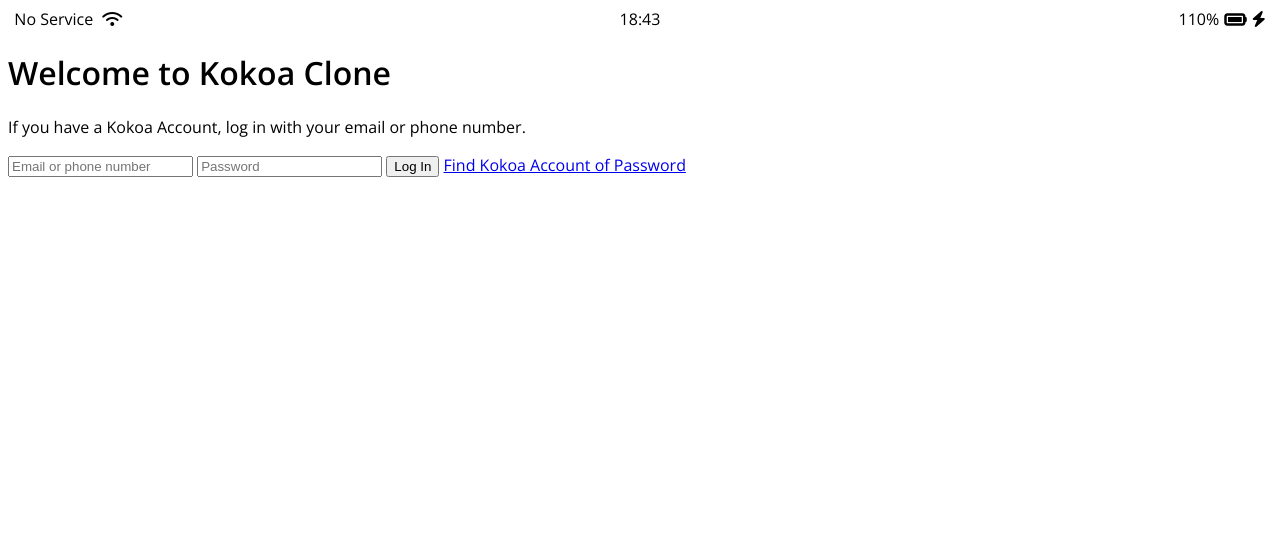
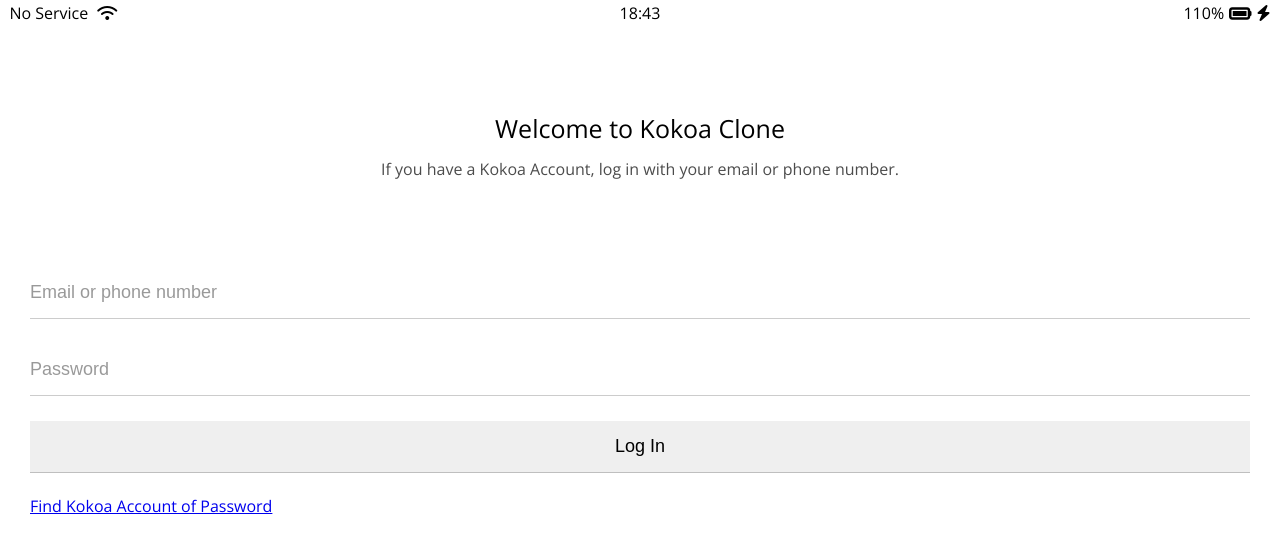
Before and after one commit to kim130727/kokoa-clone-2021, a plain HTML site: page index.html in a window 1280 px wide. Drawn offline with nearby package versions, Linux system fonts and the light colour scheme.

Commit message:
Nomad coder 6.7

```diff
--- /dev/null
+++ b/css/reset.css
@@ -0,0 +1,128 @@
+html,
+body,
+div,
+span,
+applet,
+object,
+iframe,
+h1,
+h2,
+h3,
+h4,
+h5,
+h6,
+p,
+blockquote,
+pre,
+a,
+abbr,
+acronym,
+address,
+big,
+cite,
+code,
+del,
+dfn,
+em,
+img,
+ins,
+kbd,
+q,
+s,
+samp,
+small,
+strike,
+strong,
+sub,
+sup,
+tt,
+var,
+b,
+u,
+i,
+center,
+dl,
+dt,
+dd,
+ol,
+ul,
+li,
+fieldset,
+form,
+label,
+legend,
+table,
+caption,
+tbody,
+tfoot,
+thead,
+tr,
+th,
+td,
+article,
+aside,
+canvas,
+details,
+embed,
+figure,
+figcaption,
+footer,
+header,
+hgroup,
+menu,
+nav,
+output,
+ruby,
+section,
+summary,
+time,
+mark,
+audio,
+video {
+  margin: 0;
+  padding: 0;
+  border: 0;
+  font-size: 100%;
+  font: inherit;
+  vertical-align: baseline;
+}
+/* HTML5 display-role reset for older browsers */
+article,
+aside,
+details,
+figcaption,
+figure,
+footer,
+header,
+hgroup,
+menu,
+nav,
+section {
+  display: block;
+}
+body {
+  line-height: 1;
+}
+ol,
+ul {
+  list-style: none;
+}
+blockquote,
+q {
+  quotes: none;
+}
+blockquote:before,
+blockquote:after,
+q:before,
+q:after {
+  content: "";
+  content: none;
+}
+table {
+  border-collapse: collapse;
+  border-spacing: 0;
+}
+
+input:focus {
+  outline: none;
+}
--- /dev/null
+++ b/css/status-bar.css
@@ -0,0 +1,24 @@
+.status-bar {
+    display: flex;
+    justify-content: center;
+    padding: 5px 3px;
+  }
+  .status-bar__column {
+    width: 33%;
+  }
+  .status-bar__column:first-child span {
+    margin-right: 5px;
+  }
+  .status-bar__column:nth-child(2) {
+    display: flex;
+    justify-content: center;
+  }
+  .status-bar__column:last-child {
+    display: flex;
+    justify-content: flex-end;
+    align-items: center;
+  }
+
+  .status-bar__column .fa-battery-full {
+    margin: 0px 5px;
+  }
--- a/css/styles.css
+++ b/css/styles.css
@@ -1,28 +1,64 @@
 @import url("https://fonts.googleapis.com/css2?family=Open+Sans:wght@400;600&display=swap");
+@import "reset.css";
+@import "variables.css";
+@import "status-bar.css";
+
 body {
   font-family: "Open Sans", sans-serif;
 }
 
-.status-bar {
+.welcome-header {
+  margin: 90px 0px;
+  text-align: center;
   display: flex;
-  justify-content: center;
+  flex-direction: column;
+  align-items: center;
 }
-.status-bar__column {
-  width: 33%;
+.welcome-header__title {
+  margin-bottom: 20px;
+  font-size: 25px;
 }
-.status-bar__column:first-child span {
-  margin-right: 5px;
+.welcome-header__text {
+  width: 60%;
+  opacity: 0.7;
 }
-.status-bar__column:nth-child(2) {
+
+#login-form {
   display: flex;
-  justify-content: center;
+  flex-direction: column;
+  margin: 0px 30px;
 }
-.status-bar__column:last-child {
+
+#login-form input {
+  border: none;
+  padding: 15px 0px;
+  font-size: 18px;
+  border-bottom: 1px solid rgba(0, 0, 0, 0.2);
+  margin-bottom: 25px;
+  transition: border-color 0.3s ease-in-out;
+}
+
+#login-form input::placeholder {
+  color: rgba(0, 0, 0, 0.4);
+}
+
+#login-form input:focus {
+  border-color: var(--yellow);
+}
+
+.welcome-header {
+  margin: 90px 0px;
+  text-align: center;
   display: flex;
-  justify-content: flex-end;
+  flex-direction: column;
   align-items: center;
 }
 
-.status-bar__column .fa-battery-full {
-  margin: 0px 5px;
+.welcome-header__title {
+  margin-bottom: 20px;
+  font-size: 25px;
 }
+.welcome-header__text {
+  width: 60%;
+  opacity: 0.7;
+}
--- /dev/null
+++ b/css/variables.css
@@ -0,0 +1,3 @@
+:root {
+    --yellow: #fae100;
+  }
```
